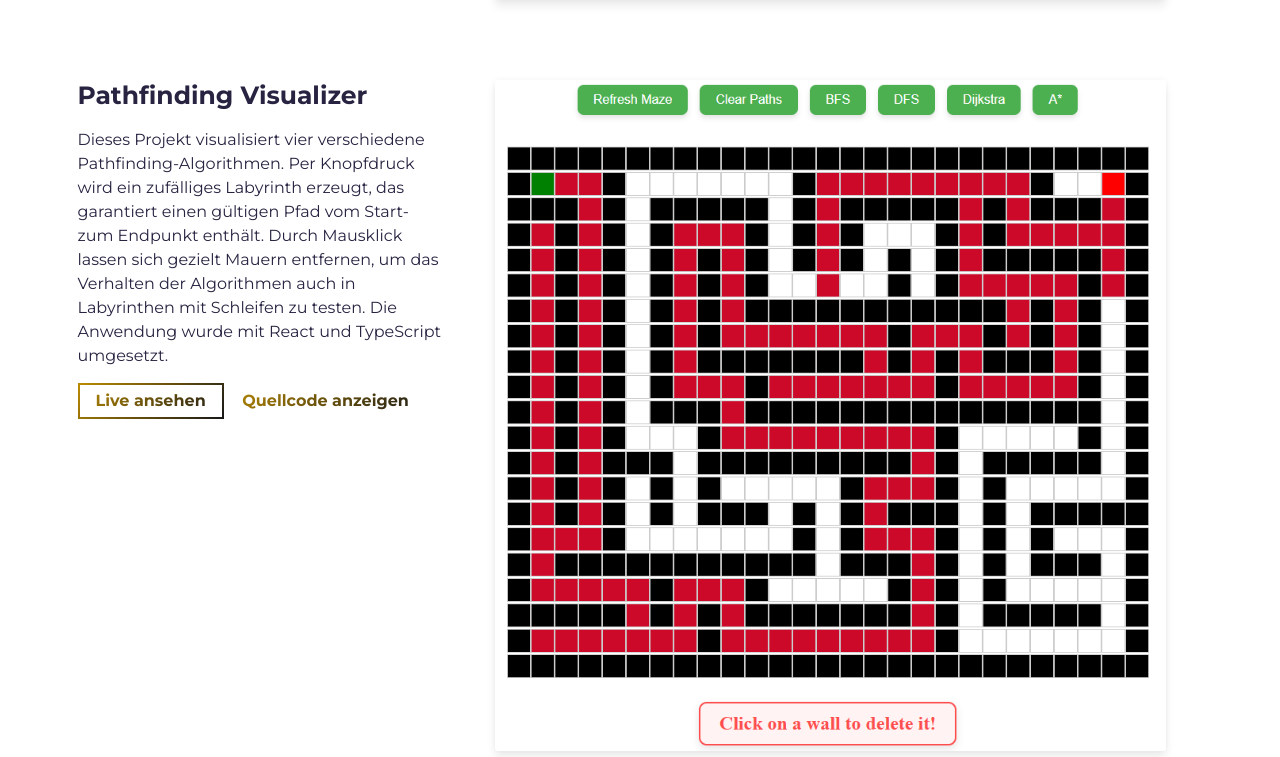
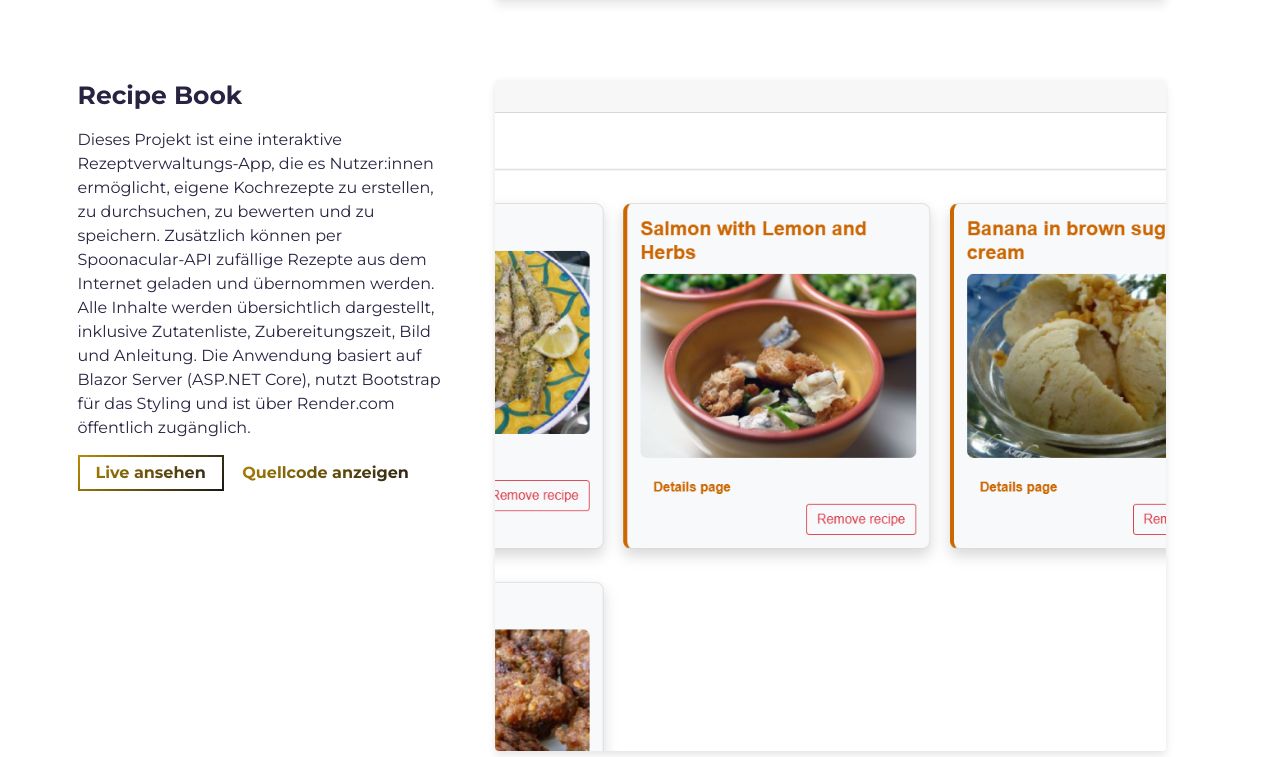
Before and after one commit to sb835/portfolio, a website built with Parcel: page src/index.html in a window 1280 px wide. Shown: the part 2263-3020 px from the top of the page. Built offline with nearby package versions, Linux system fonts and the light colour scheme.

Commit message:
Recipe project added

```diff
--- a/src/index.html
+++ b/src/index.html
@@ -166,6 +166,61 @@
           <!-- /END Project -->
 
           <!-- Notice: each .row is a project -->
+          <div class="row">
+            <div class="col-lg-4 col-sm-12">
+              <div class="project-wrapper__text load-hidden">
+                <h3 class="project-wrapper__text-title">Recipe Book</h3>
+                <div>
+                  <p class="mb-4">
+                    Dieses Projekt ist eine interaktive Rezeptverwaltungs-App,
+                    die es Nutzer:innen ermöglicht, eigene Kochrezepte zu
+                    erstellen, zu durchsuchen, zu bewerten und zu speichern.
+                    Zusätzlich können per Spoonacular-API zufällige Rezepte aus
+                    dem Internet geladen und übernommen werden. Alle Inhalte
+                    werden übersichtlich dargestellt, inklusive Zutatenliste,
+                    Zubereitungszeit, Bild und Anleitung. Die Anwendung basiert
+                    auf Blazor Server (ASP.NET Core), nutzt Bootstrap für das
+                    Styling und ist über Render.com öffentlich zugänglich.
+                  </p>
+                </div>
+                <a
+                  rel="noreferrer"
+                  target="_blank"
+                  class="cta-btn cta-btn--hero"
+                  href="https://blazorrecipebook.onrender.com/"
+                >
+                  Live ansehen
+                </a>
+                <a
+                  rel="noreferrer"
+                  target="_blank"
+                  class="cta-btn text-color-main"
+                  href="https://github.com/sb835/BlazorRecipeBook"
+                >
+                  Quellcode anzeigen
+                </a>
+              </div>
+            </div>
+            <div class="col-lg-8 col-sm-12">
+              <div class="project-wrapper__image load-hidden">
+                <a rel="noreferrer" href="#!" target="_blank">
+                  <div
+                    data-tilt
+                    data-tilt-max="4"
+                    data-tilt-glare="true"
+                    data-tilt-max-glare="0.5"
+                    class="thumbnail rounded js-tilt project-card"
+                  >
+                    <img
+                      alt="Project Image"
+                      class="img-fluid"
+                      src="assets/recipeBook.png"
+                    />
+                  </div>
+                </a>
+              </div>
+            </div>
+          </div>
           <div class="row">
             <div class="col-lg-4 col-sm-12">
               <div class="project-wrapper__text load-hidden">
```
Also changed, not shown: src/assets/recipeBook.png (added).
